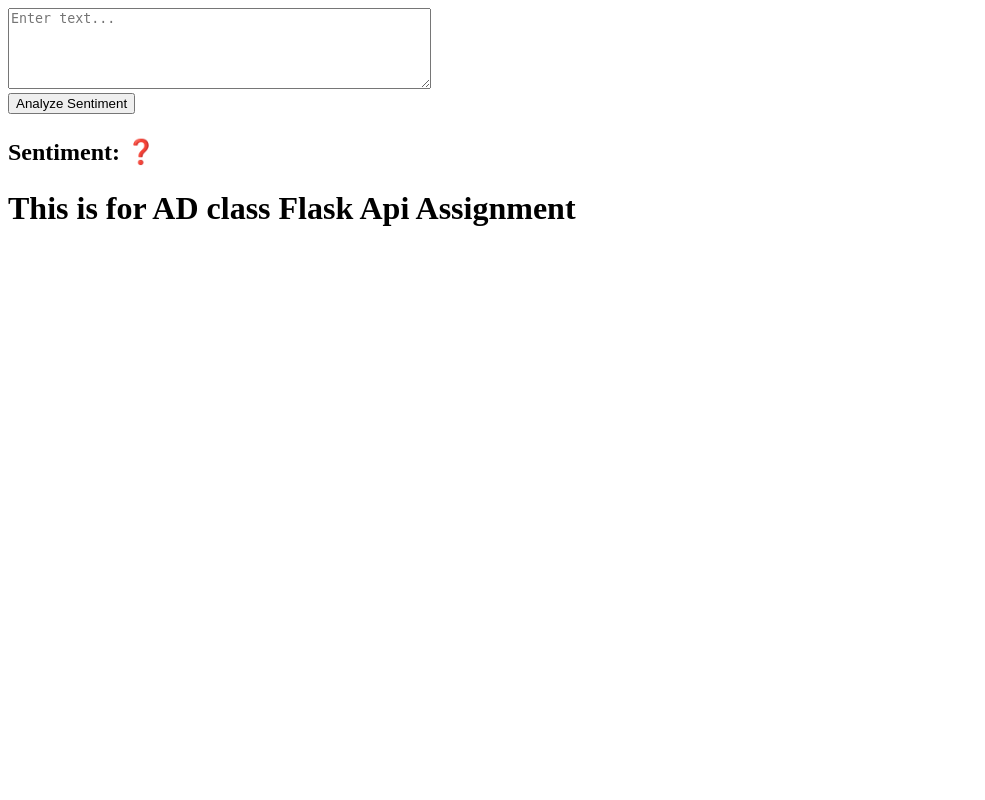
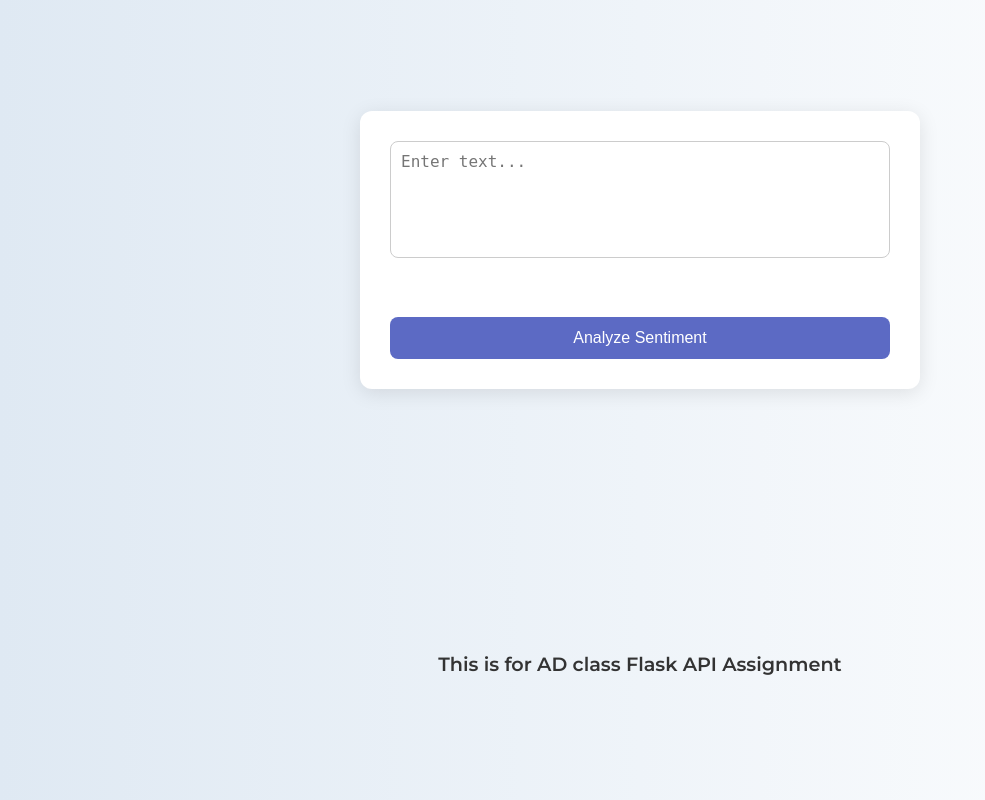
Before and after one commit to sumandey7684/AD-assignment, a Flask app: page / in a window 1280 px wide. Shown: the whole page, without its empty margins (0-985 px from the left). Run offline with Flask 2, Linux system fonts and the light colour scheme.

Commit message:
Update index.html

```diff
--- a/templates/index.html
+++ b/templates/index.html
@@ -1,29 +1,115 @@
 <!DOCTYPE html>
-<html>
-<head><title>Sentiment App</title></head>
+<html lang="en">
+<head>
+  <meta charset="UTF-8">
+  <title>Sentiment App</title>
+  <link href="https://fonts.googleapis.com/css2?family=Montserrat:wght@400;600&display=swap" rel="stylesheet">
+  <style>
+    body {
+      margin: 0;
+      padding: 0;
+      font-family: 'Montserrat', sans-serif;
+      background: linear-gradient(to right, #dfe9f3, #ffffff);
+      display: grid;
+      place-items: center;
+      height: 100vh;
+    }
+
+    form {
+      background-color: #ffffff;
+      border-radius: 12px;
+      box-shadow: 0 4px 20px rgba(0, 0, 0, 0.1);
+      padding: 30px;
+      display: grid;
+      gap: 20px;
+      width: 100%;
+      max-width: 500px;
+    }
+
+    textarea {
+      resize: none;
+      padding: 10px;
+      font-size: 1rem;
+      border: 1px solid #ccc;
+      border-radius: 8px;
+      transition: border 0.3s ease;
+    }
+
+    textarea:focus {
+      border-color: #5c6ac4;
+      outline: none;
+    }
+
+    input[type="submit"] {
+      background-color: #5c6ac4;
+      color: white;
+      padding: 12px;
+      font-size: 1rem;
+      border: none;
+      border-radius: 8px;
+      cursor: pointer;
+      transition: background-color 0.3s ease;
+    }
+
+    input[type="submit"]:hover {
+      background-color: #4b5bb0;
+    }
+
+    .result {
+      margin-top: 20px;
+      font-size: 1.5rem;
+      font-weight: 600;
+      animation: fadeIn 1s ease-in-out;
+      text-align: center;
+    }
+
+    .emoji {
+      display: inline-block;
+      margin-left: 10px;
+      animation: bounce 1s infinite;
+    }
+
+    h1 {
+      margin-top: 40px;
+      color: #333;
+      font-size: 1.2rem;
+      text-align: center;
+    }
+
+    @keyframes fadeIn {
+      0% { opacity: 0; transform: translateY(-20px); }
+      100% { opacity: 1; transform: translateY(0); }
+    }
+
+    @keyframes bounce {
+      0%, 100% { transform: translateY(0); }
+      50% { transform: translateY(-5px); }
+    }
+  </style>
+</head>
 <body>
   <form method="post">
     <textarea name="text" rows="5" cols="50" placeholder="Enter text..."></textarea><br>
     <input type="submit" value="Analyze Sentiment">
   </form>
-  <h2>
 
-    <p>
+  {% if sentiment %}
+    <div class="result">
       Sentiment: {{ sentiment }}
       {% if sentiment == 'POSITIVE' %}
-        😊
+        <span class="emoji">😊</span>
       {% elif sentiment == 'NEGATIVE' %}
-        😞
+        <span class="emoji">😞</span>
       {% elif sentiment == 'NEUTRAL' %}
-        😐
+        <span class="emoji">😐</span>
       {% elif sentiment == 'MIXED' %}
-        😕
+        <span class="emoji">😕</span>
       {% else %}
-        ❓
+        <span class="emoji">❓</span>
       {% endif %}
-    </p>
+    </div>
+  {% endif %}
 
-  </h2>
-  <h1>This is for AD class Flask Api Assignment</h1>
+  <h1>This is for AD class Flask API Assignment</h1>
 </body>
 </html>
```
